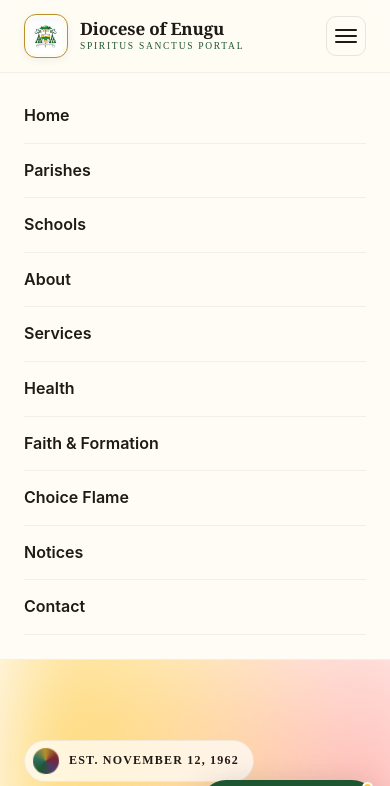
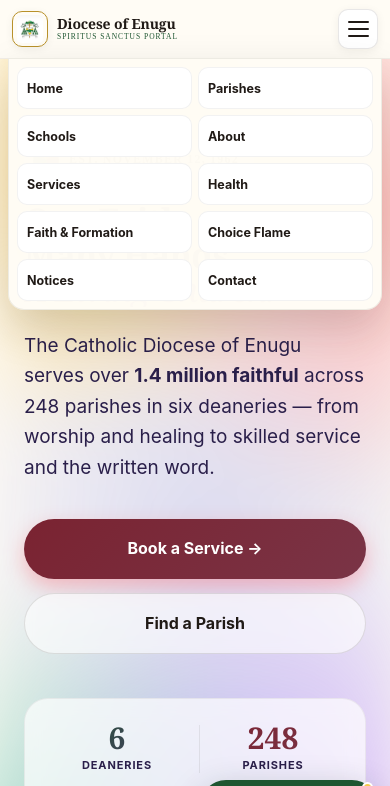
Before and after one commit to skanifegowoh-sudo/Spiritus-Services, a website: page www/index.html in a window 390 px wide. Both pictures are taken after a click on the button "Menu". Shown: the top 786 px of the page. Drawn offline with Linux system fonts and the light colour scheme; a web font is replaced by a local one.

Commit message:
Clean up responsive navigation for mobile and tablet

```diff
--- a/www/css/styles.css
+++ b/www/css/styles.css
@@ -1238,3 +1238,181 @@ p  { font-size: 16px; line-height: 1.7; color: #4A3F60; }
 @media (prefers-reduced-motion: reduce) {
   *, *::before, *::after { transition: none !important; animation: none !important; }
 }
+
+/* === SPIRITUS CLEAN NAV V2 START === */
+/*
+  Cleaner responsive navigation.
+  Full desktop menu is reserved for wide screens.
+  Tablets and phones show only the diocesan identity + menu button.
+*/
+.nav__inner {
+  min-height: 70px;
+}
+
+@media (max-width: 1180px) {
+  .nav {
+    background: rgba(255, 252, 245, 0.97);
+    backdrop-filter: saturate(160%) blur(14px);
+    -webkit-backdrop-filter: saturate(160%) blur(14px);
+  }
+
+  .nav__inner {
+    min-height: 62px;
+    padding: 9px 16px;
+    gap: 12px;
+  }
+
+  .nav__brand {
+    gap: 9px;
+    min-width: 0;
+    flex: 1;
+  }
+
+  .nav__brand-mark {
+    width: 38px;
+    height: 38px;
+    border-radius: 10px;
+    flex: 0 0 38px;
+  }
+
+  .nav__brand-text {
+    min-width: 0;
+  }
+
+  .nav__brand-name {
+    font-size: 15px;
+    line-height: 1.05;
+    white-space: nowrap;
+  }
+
+  .nav__brand-sub {
+    font-size: 8px;
+    letter-spacing: 0.13em;
+    white-space: nowrap;
+    overflow: hidden;
+    text-overflow: ellipsis;
+    max-width: 230px;
+  }
+
+  .nav__links {
+    display: none !important;
+  }
+
+  .nav__burger {
+    display: flex !important;
+    flex-direction: column;
+    align-items: center;
+    justify-content: center;
+    width: 42px;
+    height: 42px;
+    padding: 7px;
+    flex: 0 0 42px;
+    background: #fff;
+    border: 1px solid rgba(32, 26, 22, 0.10);
+    box-shadow: 0 2px 10px rgba(32, 26, 22, 0.06);
+  }
+
+  .nav__burger span {
+    width: 21px;
+    height: 2px;
+    margin: 2.5px 0;
+  }
+
+  .nav__mobile {
+    display: none;
+    position: absolute;
+    top: 100%;
+    left: 10px;
+    right: 10px;
+    max-height: calc(100vh - 82px);
+    overflow-y: auto;
+    padding: 10px;
+    background: rgba(255, 252, 245, 0.99);
+    border: 1px solid rgba(32, 26, 22, 0.08);
+    border-radius: 0 0 18px 18px;
+    box-shadow: 0 18px 44px rgba(32, 26, 22, 0.16);
+  }
+
+  .nav__mobile.open {
+    display: grid !important;
+    grid-template-columns: repeat(2, minmax(0, 1fr));
+    gap: 6px;
+  }
+
+  .nav__mobile a {
+    display: flex;
+    align-items: center;
+    min-height: 44px;
+    padding: 10px 12px;
+    border: 0;
+    border-radius: 10px;
+    background: #fff;
+    color: var(--ink);
+    font-size: 13px;
+    font-weight: 700;
+    line-height: 1.2;
+    box-shadow: inset 0 0 0 1px rgba(32, 26, 22, 0.055);
+  }
+
+  .nav__mobile a:hover,
+  .nav__mobile a:focus {
+    background: var(--cream);
+    color: var(--cobalt);
+  }
+}
+
+@media (max-width: 520px) {
+  .nav__inner {
+    min-height: 58px;
+    padding: 8px 12px;
+  }
+
+  .nav__brand-mark {
+    width: 36px;
+    height: 36px;
+    flex-basis: 36px;
+  }
+
+  .nav__brand-name {
+    font-size: 14px;
+  }
+
+  .nav__brand-sub {
+    font-size: 7.5px;
+    max-width: 185px;
+  }
+
+  .nav__burger {
+    width: 40px;
+    height: 40px;
+    flex-basis: 40px;
+  }
+
+  .nav__mobile {
+    left: 8px;
+    right: 8px;
+    padding: 8px;
+    border-radius: 0 0 16px 16px;
+  }
+
+  .nav__mobile.open {
+    grid-template-columns: 1fr 1fr;
+  }
+
+  .nav__mobile a {
+    min-height: 42px;
+    padding: 9px 10px;
+    font-size: 12.5px;
+  }
+}
+
+@media (max-width: 360px) {
+  .nav__brand-sub {
+    display: none;
+  }
+
+  .nav__mobile.open {
+    grid-template-columns: 1fr;
+  }
+}
+/* === SPIRITUS CLEAN NAV V2 END === */
```
